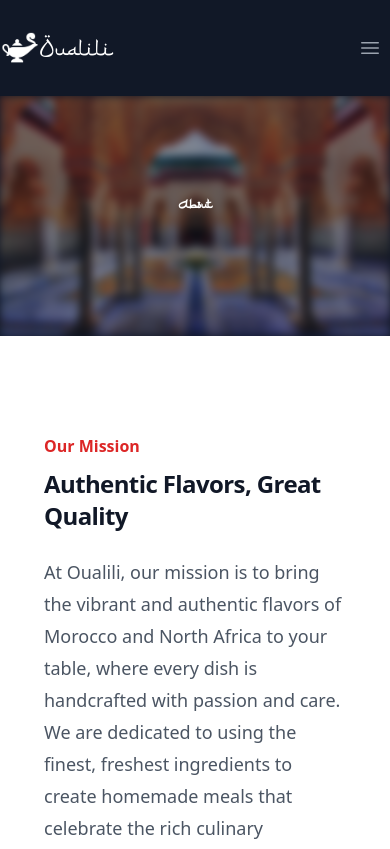
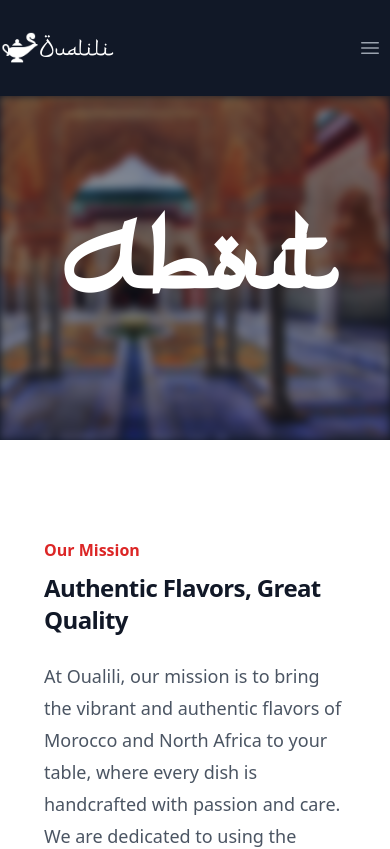
Before and after one commit to sarhiri/restaurant-client, a React (Create React App) app: page /about in a window 390 px wide. Shown: the top 849 px of the page. Built offline with nearby package versions, Linux system fonts and the light colour scheme.

Commit message:
fonts on mobile

```diff
--- a/src/components/Abouthome.jsx
+++ b/src/components/Abouthome.jsx
@@ -16,7 +16,7 @@ export default function Example() {
       {/* Content */}
       <div className="relative z-10 mx-auto max-w-7xl px-6 lg:px-8">
         <div className="mx-auto max-w-2xl lg:mx-0">
-        <motion.h2 className="lg:text-9xl font-bold font-arabic tracking-tight text-white sm:text-9xl text-center"
+        <motion.h2 className="text-9xl font-bold font-arabic tracking-tight text-white  text-center "
           initial={{ opacity: 0, y: 20 }} // Initial opacity
           animate={{ opacity: 1, y:0 }} // Final opacity
           transition={{ duration: 3 }} // Duration of the fade-in effect
--- a/src/components/CompHead.jsx
+++ b/src/components/CompHead.jsx
@@ -17,7 +17,7 @@ export default function Example() {
       {/* Content */}
       <div className="mx-auto max-w-7xl px-6 lg:px-8">
         <div className="mx-auto max-w-2xl lg:mx-0">
-        <motion.h2 className="lg:text-9xl font-bold font-arabic tracking-tight text-white sm:text-9xl text-center"
+        <motion.h2 className="text-9xl font-bold font-arabic tracking-tight text-white sm:text-9xl text-center"
           initial={{ opacity: 0, y: 20 }} // Initial opacity
           animate={{ opacity: 1, y:0 }} // Final opacity
           transition={{ duration: 3 }} // Duration of the fade-in effect
--- a/src/components/Header.jsx
+++ b/src/components/Header.jsx
@@ -25,7 +25,7 @@ export default function Header() {
               className=" h-auto w-auto object-center" // Adjust size as needed
             />
           </div>
-          <h2 className="lg:text-9xl font-semibold tracking-tight text-white  font-arabic "> {/* Added margin to the left */}
+          <h2 className="lg:text-9xl font-semibold tracking-tight text-white font-arabic hidden sm:block "> {/* Added margin to the left */}
             Oualili
           </h2>
         </motion.div>
--- a/src/components/MenuHead.jsx
+++ b/src/components/MenuHead.jsx
@@ -18,7 +18,7 @@ export default function Example() {
       {/* Content */}
       <div className="mx-auto max-w-7xl px-6 lg:px-8">
         <div className="mx-auto max-w-2xl lg:mx-0">
-          <motion.h2 className="lg:text-9xl font-bold font-arabic tracking-tight text-white sm:text-9xl text-center"
+          <motion.h2 className="text-9xl font-bold font-arabic tracking-tight text-white text-center"
           initial={{ opacity: 0, y: 20 }} // Initial opacity
           animate={{ opacity: 1, y:0 }} // Final opacity
           transition={{ duration: 3 }} // Duration of the fade-in effect
```
